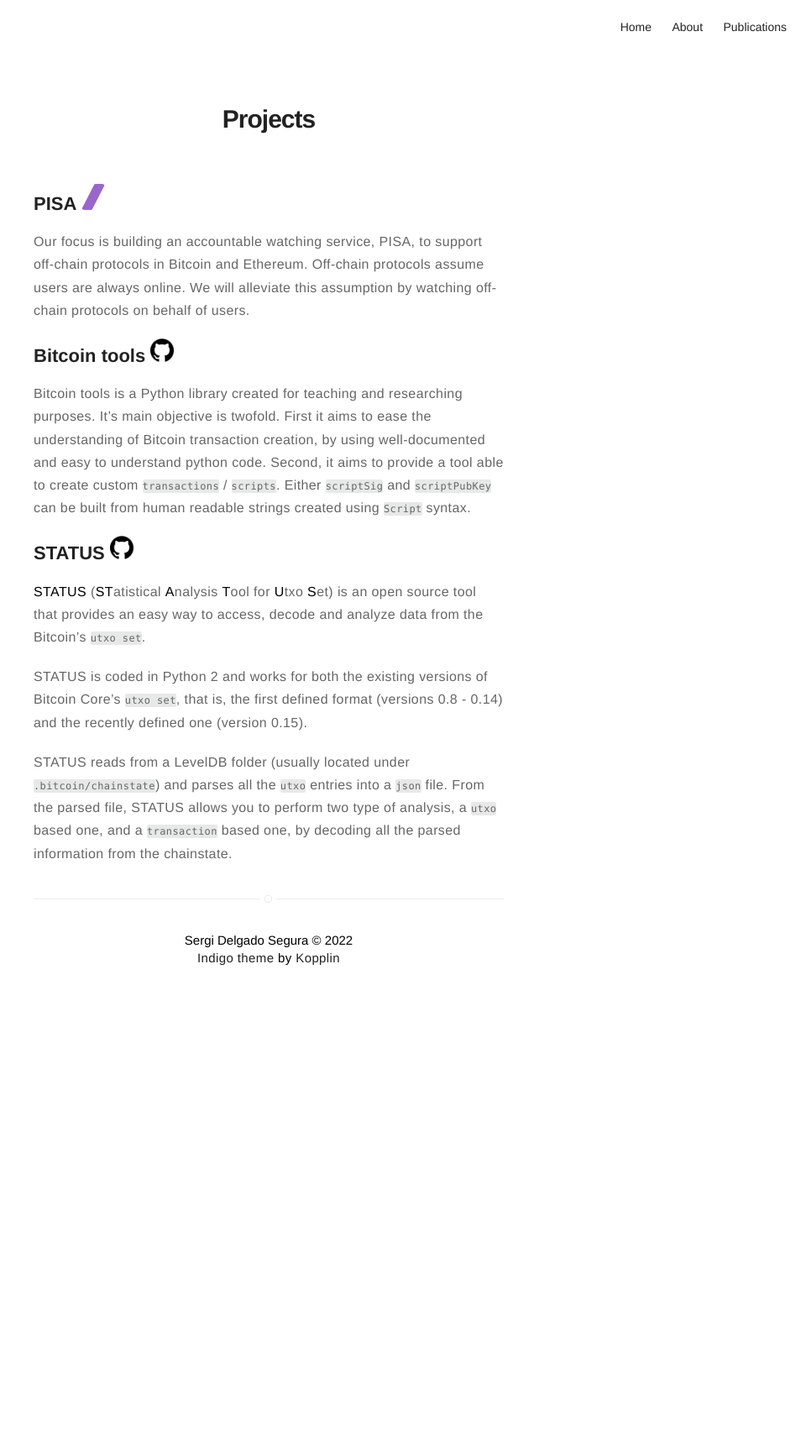
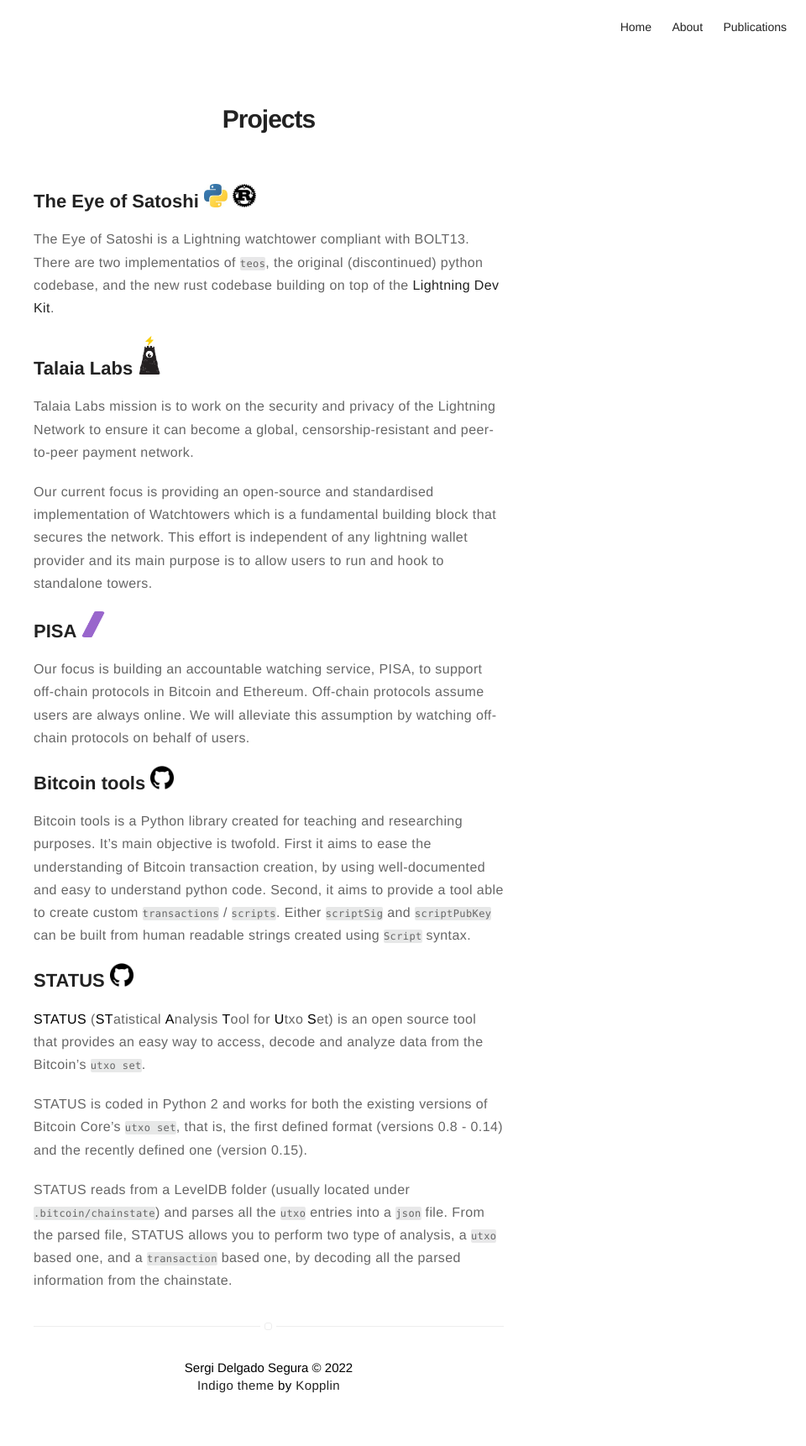
Before and after one commit to sr-gi/me, a Jekyll site: the page built from projects.md, in a window 1280 px wide. Shown: the whole page at 84% size, without its empty margins (320-1280 px from the left). Built offline with Jekyll 4.4.1, drawn with Linux system fonts in a browser that asks for light colours; before the commit the page ends 1213 px from its top, so only the background shows below that.

Commit message:
Updates projects with teos

```diff
--- a/projects.md
+++ b/projects.md
@@ -4,6 +4,15 @@ layout: page
 ---
 
 # Projects
+
+## The Eye of Satoshi [![](../assets/images/python-logo.png)](https://github.com/talaia-labs/python-teos/) [![](../assets/images/rust-logo.png)](https://github.com/talaia-labs/rust-teos/)
+The Eye of Satoshi is a Lightning watchtower compliant with BOLT13. There are two implementatios of `teos`, the original (discontinued) python codebase, and the new rust codebase building on top of the [Lightning Dev Kit](https://lightningdevkit.org/).
+
+## Talaia Labs [![](../assets/images/talaia-logo.png)](https://talaia.watch/)
+Talaia Labs mission is to work on the security and privacy of the Lightning Network to ensure it can become a global, censorship-resistant and peer-to-peer payment network.
+
+Our current focus is providing an open-source and standardised implementation of Watchtowers which is a fundamental building block that secures the network. This effort is independent of any lightning wallet provider and its main purpose is to allow users to run and hook to standalone towers.
+
 
 ## PISA [![](../assets/images/pisa-logo.png)](https://pisa.watch)
 
```
Also changed, not shown: assets/images/grafana-logo.png (deleted), assets/images/python-logo.png (added), assets/images/rust-logo.png (added), assets/images/talaia-logo.png (added).
